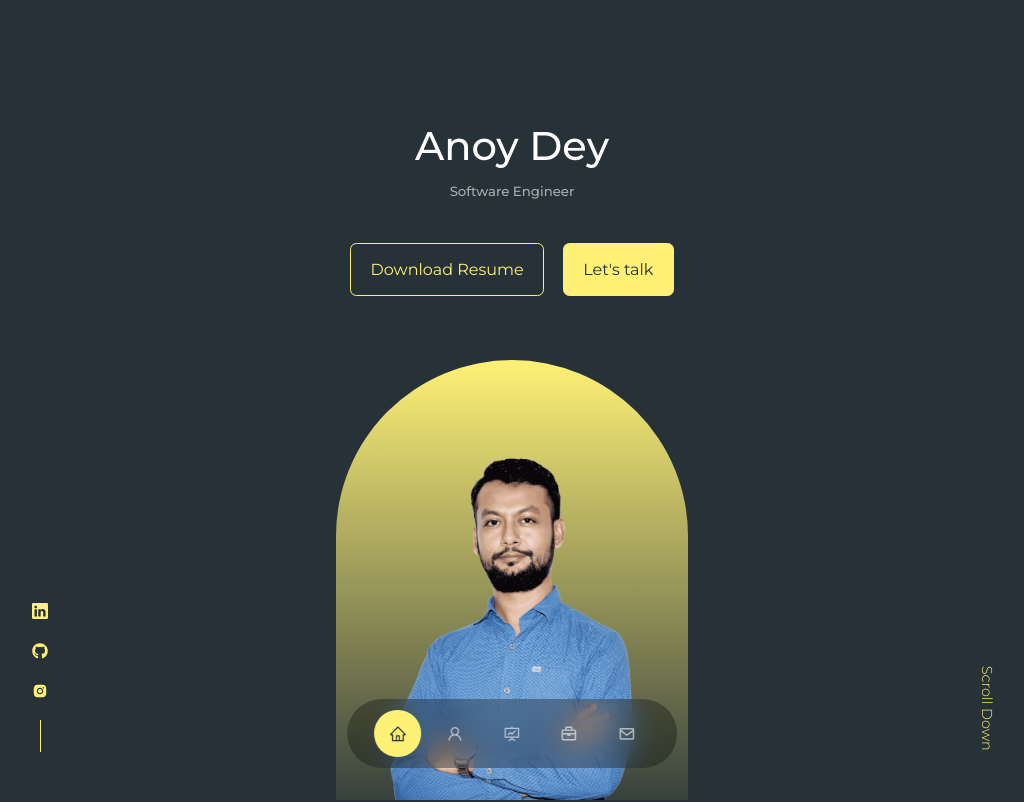
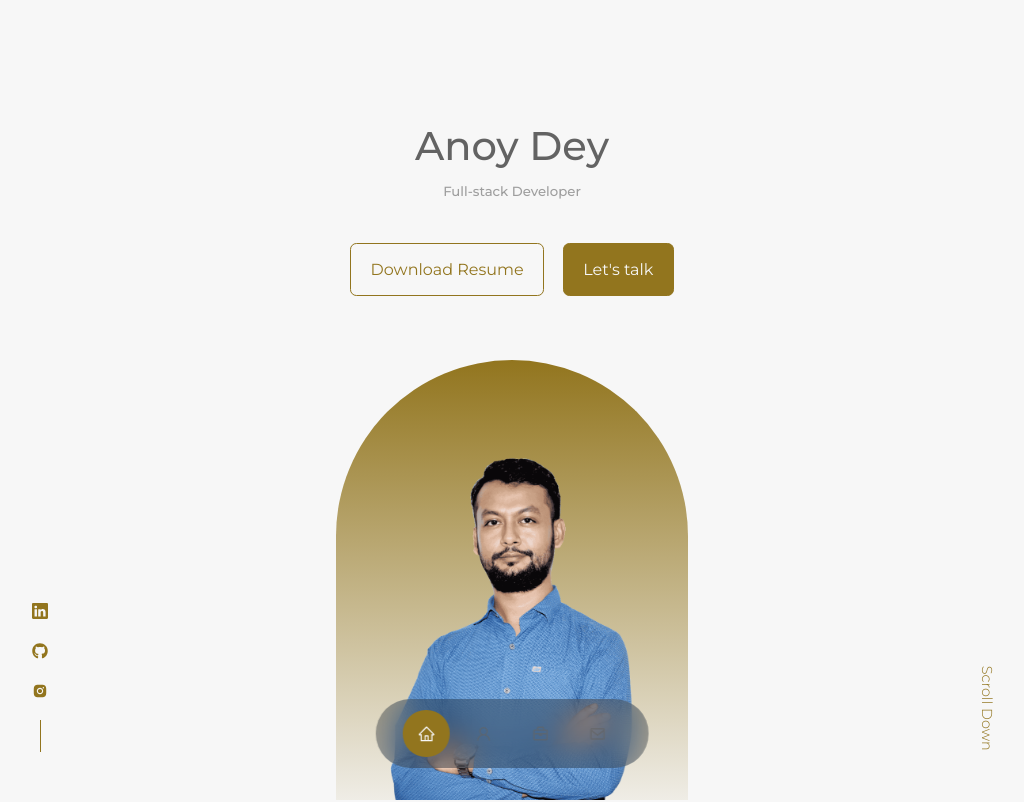
Before and after one commit to anoy369/portfolio, a React (Create React App) app: page / in a window 1280 px wide. Shown: the top 802 px of the page, without its empty margins (128-1152 px from the left). Built offline with nearby package versions, Linux system fonts and the light colour scheme.

Commit message:
updated ui

```diff
--- a/src/App.jsx
+++ b/src/App.jsx
@@ -4,7 +4,7 @@ import Contact from './components/contact/contact'
 import Experience from './components/experience/experience'
 import Header from './components/header/header'
 import Nav from './components/nav/nav'
-import Portfolio from './components/portfolio/portfolio'
+// import Portfolio from './components/portfolio/portfolio'
 import Services from './components/services/services'
 import Testimonials from './components/testimonials/testimonials'
 import Footer from './components/footer/footer'
@@ -23,8 +23,8 @@ const App = () => {
       <Header />
       <Nav />
       <About />
-      <Portfolio />
-      {/* <Services /> */}
+      {/* <Portfolio /> */}
+      <Services />
       <Experience />
       <Testimonials />
       <Contact />
--- a/src/components/header/header.jsx
+++ b/src/components/header/header.jsx
@@ -10,7 +10,7 @@ const Header = () => {
       <div className="container header__container">
         {/* <h5>Hello I'm</h5> */}
         <h1>Anoy Dey</h1>
-        <h5 className="text-light">Software Engineer</h5>
+        <h5 className="text-light">Full-stack Developer</h5>
         <CTA />
         <HeaderSocials />
         <div className="me">
--- a/src/components/nav/nav.jsx
+++ b/src/components/nav/nav.jsx
@@ -2,7 +2,7 @@ import React from 'react'
 import './nav.css'
 import {AiOutlineHome, AiOutlineUser, AiOutlineFundProjectionScreen} from 'react-icons/ai'
 import {BiBriefcase, BiMessageSquareDetail, BiEnvelope} from 'react-icons/bi'
-import {RiServiceLine} from 'react-icons/ri'
+// import {RiServiceLine} from 'react-icons/ri'
 import { useState } from 'react'
 
 const Nav = () => {
@@ -11,7 +11,7 @@ const Nav = () => {
     <nav>
       <a href="#" onClick={()=>setActiveNav('#')} className={activeNav === '#' ? 'active' : ''}>< AiOutlineHome /></a>
       <a href="#about" onClick={()=>setActiveNav('#about')} className={activeNav === '#about' ? 'active' : ''}>< AiOutlineUser /></a>
-      <a href="#portfolio" onClick={()=>setActiveNav('#services')} className={activeNav === '#services' ? 'active' : ''}>< AiOutlineFundProjectionScreen /></a>
+      {/* <a href="#portfolio" onClick={()=>setActiveNav('#services')} className={activeNav === '#services' ? 'active' : ''}>< AiOutlineFundProjectionScreen /></a> */}
       <a href="#experience" onClick={()=>setActiveNav('#experience')} className={activeNav === '#experience' ? 'active' : ''}>< BiBriefcase /></a>
       <a href="#contact" onClick={()=>setActiveNav('#contact')} className={activeNav === '#contact' ? 'active' : ''}><BiEnvelope /></a>
     </nav>
--- a/src/index.css
+++ b/src/index.css
@@ -10,12 +10,12 @@
 }
 
 :root {
-    --color-bg: #263238;
-    --color-bg-variant: #455a64;
-    --color-primary: #fff176;
-    --color-primary-variant: #fff59d;
-    --color-white: #fff;
-    --color-light: rgba(255, 255, 255, 0.6);
+    --color-bg: #f7f7f7;
+    --color-bg-variant: #F6D73C;
+    --color-primary: #92751E;
+    --color-primary-variant: #1a1919;
+    --color-white: #636363;
+    --color-light: rgba(99, 99, 99, 0.6);
 
     --transition: all 400ms ease;
 
```
Also changed, not shown: 23 other files (tests, documents, lock files or other folders).
